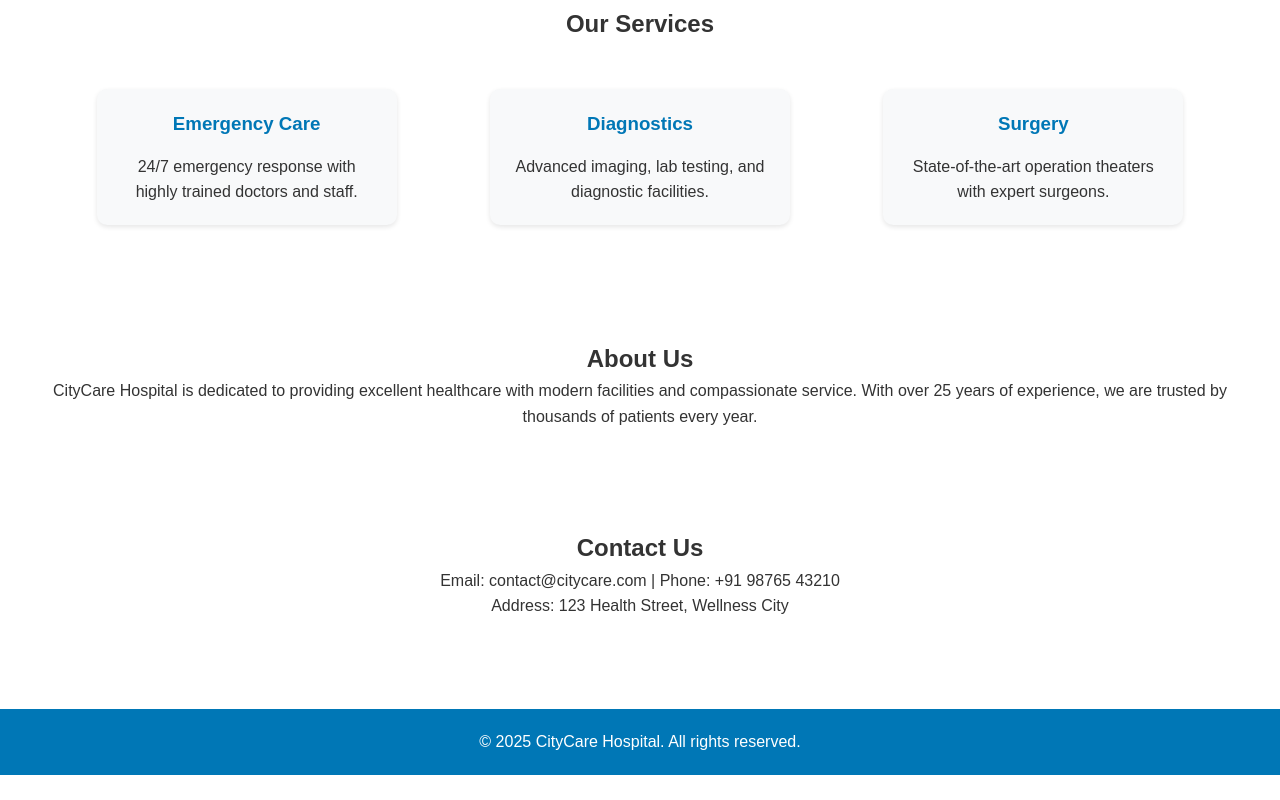
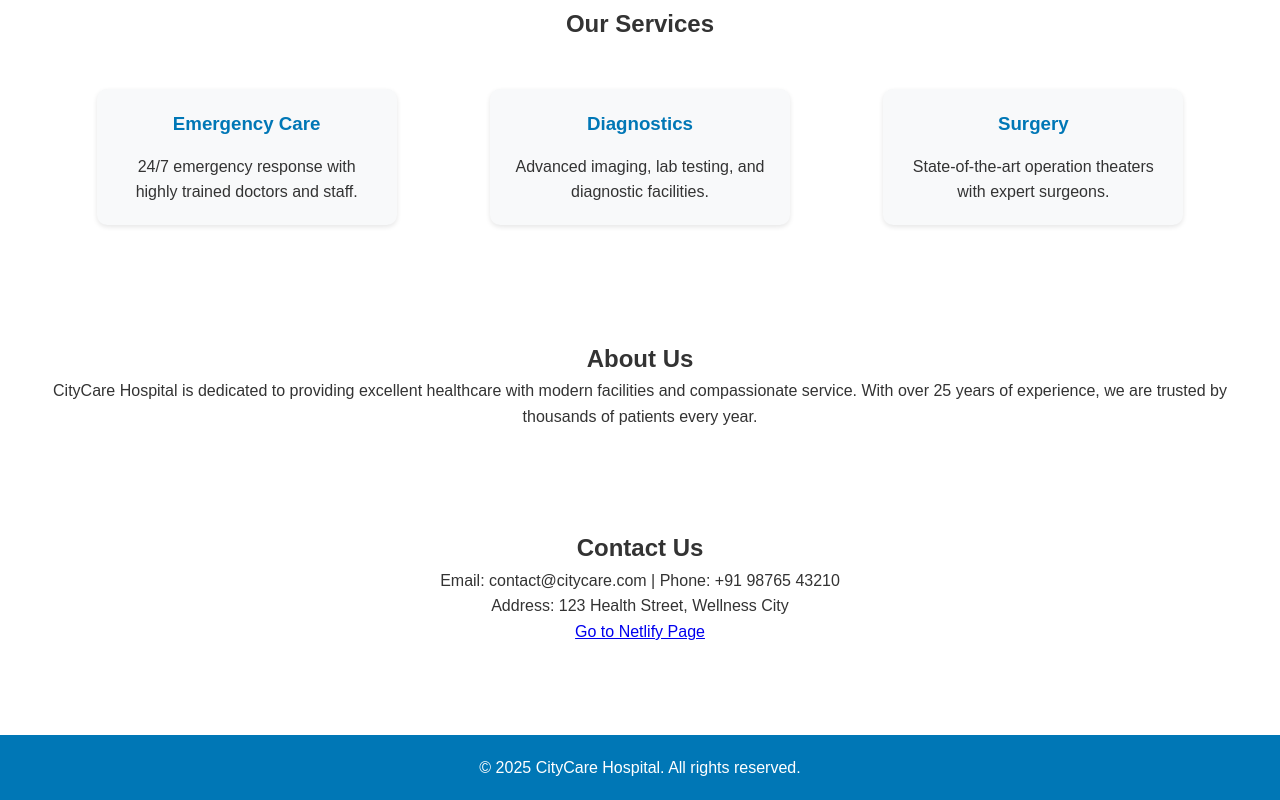
Before and after one commit to Sravya002/Demo41, a plain HTML site: page index.html in a window 1280 px wide. Shown: the part 763-1563 px from the top of the page. Before the commit the page ends 1538 px from the top, so only its background shows below. Drawn offline with Linux system fonts and the light colour scheme.

Commit message:
Update index.html

```diff
--- a/index.html
+++ b/index.html
@@ -166,6 +166,7 @@
     <h2>Contact Us</h2>
     <p>Email: contact@citycare.com | Phone: +91 98765 43210</p>
     <p>Address: 123 Health Street, Wellness City</p>
+    <a href="comforting-maamoul-8616c2.netlify.app/">Go to Netlify Page</a>
   </section>
 
   <footer>
```
